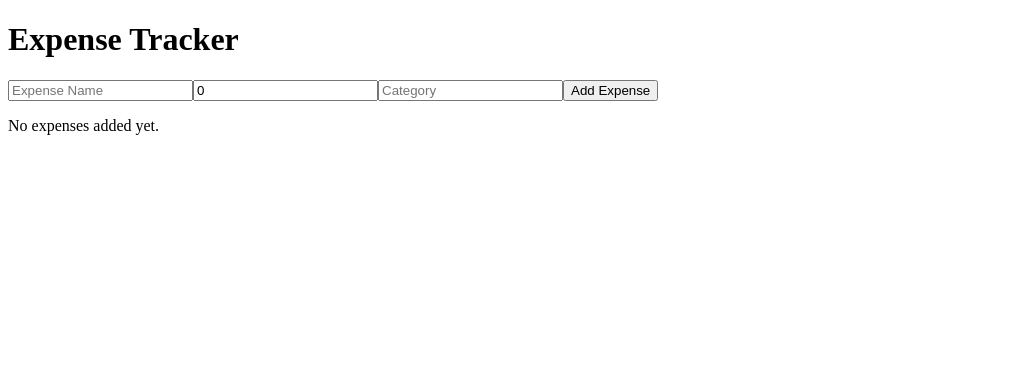
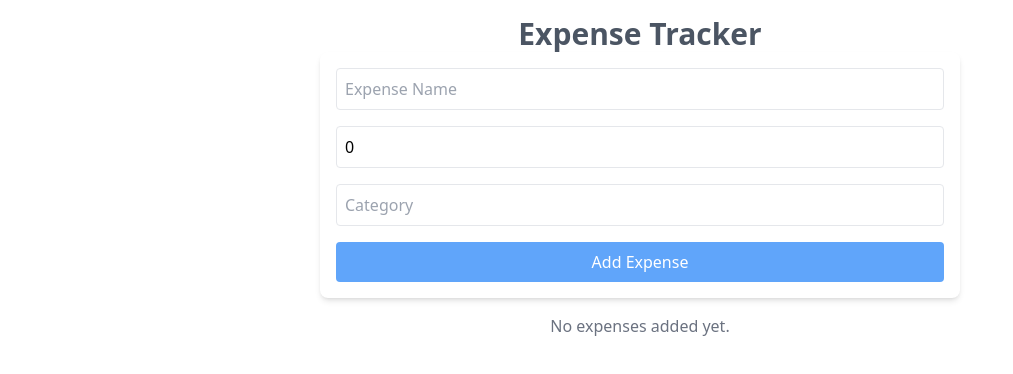
Before and after one commit to veefa/TypescriptProjectsTutorial, a React (Vite) app in the folder expense-tracker/: page / in a window 1280 px wide. Shown: the top 374 px of the page, without its empty margins (0-1013 px from the left). Built offline with nearby package versions, Linux system fonts and the light colour scheme.

Commit message:
update style

```diff
--- a/expense-tracker/src/App.tsx
+++ b/expense-tracker/src/App.tsx
@@ -12,7 +12,7 @@ const App: React.FC = () => {
 
   return (
     <div className="mx-auto p-4 max-w-2xl">
-      <h1 className="font-bold text-2xl text-center">Expense Tracker</h1>
+      <h1 className="font-bold text-gray-600 text-3xl text-center">Expense Tracker</h1>
       <ExpenseForm addExpense={addExpense} />
       <ExpenseList expenses={expenses} />
     </div>
--- a/expense-tracker/src/components/ExpenseForm.tsx
+++ b/expense-tracker/src/components/ExpenseForm.tsx
@@ -31,29 +31,29 @@ const ExpenseForm: React.FC<ExpenseFormProps> = ({ addExpense }) => {
   };
 
   return (
-    <form onSubmit={handleSubmit} className="bg-white shadow p-4 rounded">
+    <form onSubmit={handleSubmit} className="flex flex-wrap items-center gap-2 bg-white shadow-md p-4 rounded-lg">
       <input
         type="text"
         placeholder="Expense Name"
         value={name}
         onChange={(e) => setName(e.target.value)}
-        className="mb-2 p-2 border w-full"
+        className="mb-2 p-2 border rounded w-full"
       />
       <input
         type="number"
         placeholder="Amount"
         value={amount}
         onChange={(e) => setAmount(Number(e.target.value))}
-        className="mb-2 p-2 border w-full"
+        className="mb-2 p-2 border rounded w-full"
       />
       <input
         type="text"
         placeholder="Category"
         value={category}
         onChange={(e) => setCategory(e.target.value)}
-        className="mb-2 p-2 border w-full"
+        className="mb-2 p-2 border rounded w-full"
       />
-      <button type="submit" className="bg-blue-500 p-2 w-full text-white">
+      <button type="submit" className="bg-blue-400 p-2 rounded w-full text-white">
         Add Expense
       </button>
     </form>
--- a/expense-tracker/src/main.tsx
+++ b/expense-tracker/src/main.tsx
@@ -1,6 +1,7 @@
 import React from 'react';
 import ReactDOM from 'react-dom/client';
 import App from './App';
+import './index.css';
 
 // Get the root element where the app will be rendered
 const rootElement = document.getElementById('root') as HTMLElement;
```
